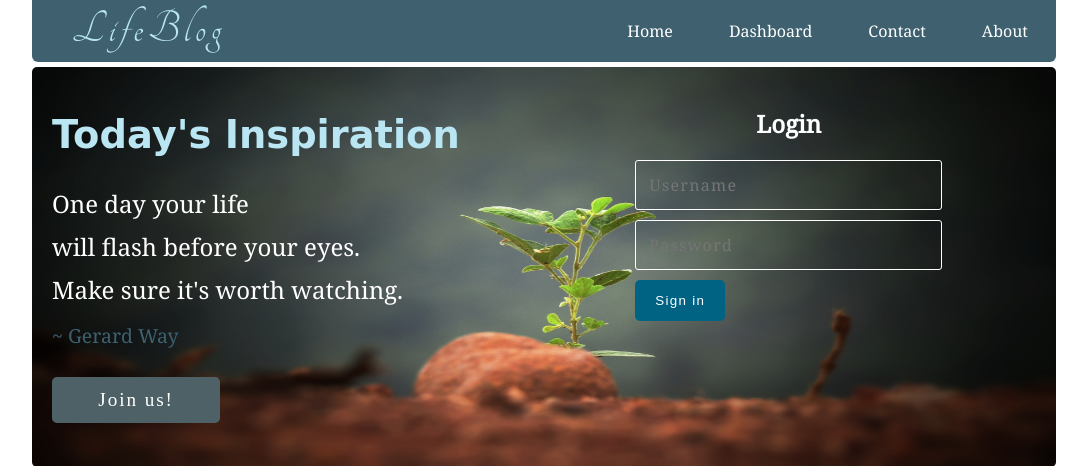
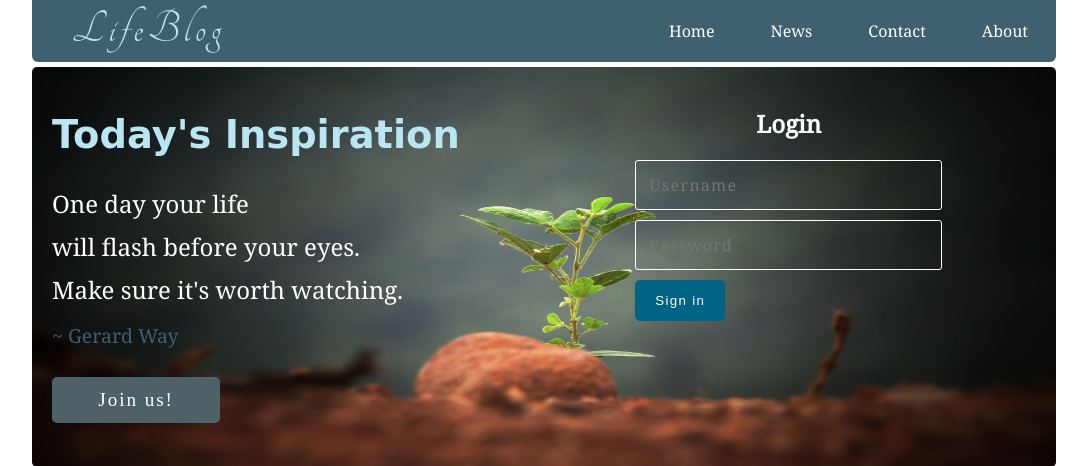
Before and after one commit to ZiadChoukri142/dynamic_blog, a PHP site: page /complete-blog-php/index.php in a window 1280 px wide. Shown: the top 466 px of the page, without its empty margins (96-1183 px from the left). Run offline with PHP 8.4, Linux system fonts and the light colour scheme; data that the repository does not hold is empty; some web fonts are replaced.

Commit message:
deleted: dashboard access

```diff
--- a/includes/navbar.php
+++ b/includes/navbar.php
@@ -4,7 +4,7 @@
 			</div>
 			<ul>
 			  <li><a class="active" href="index.php">Home</a></li>
-			  <li><a href="./admin/dashboard.php">Dashboard</a></li>
+			  <li><a href="#news">News</a></li>
 			  <li><a href="#contact">Contact</a></li>
 			  <li><a href="#about">About</a></li>
 			</ul>
```
